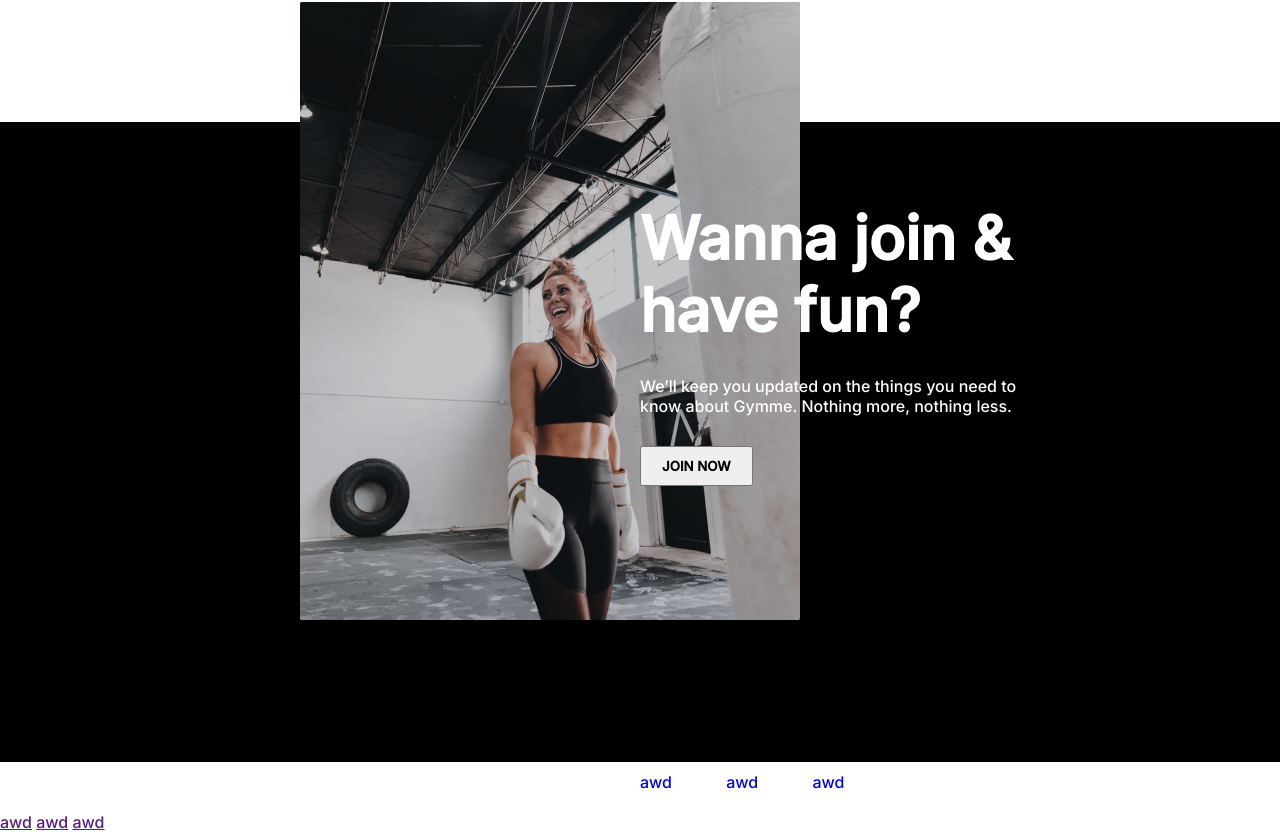
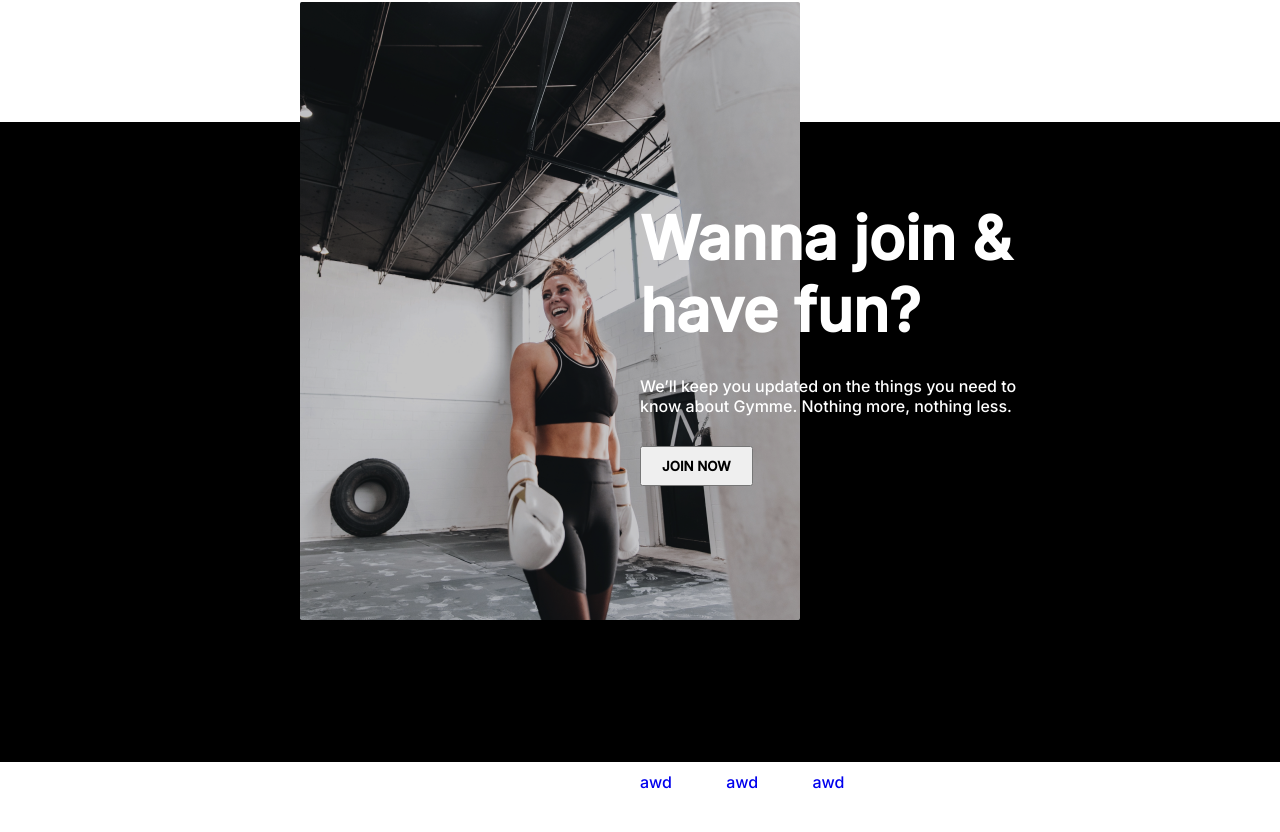
Before and after one commit to Adiretto/awe, a plain HTML site: page index.html in a window 1280 px wide. Shown: the part 3858-4690 px from the top of the page. Drawn offline with Linux system fonts and the light colour scheme.

Commit message:
Update index.html

```diff
--- a/index.html
+++ b/index.html
@@ -165,10 +165,6 @@
 		</div>
 	</div>
 
-	<div class="awd">
-		<a href=""> awd</a>
-		<a href=""> awd</a>
-		<a href=""> awd</a>
-	</div>
+
 </body>
 </html>
```
